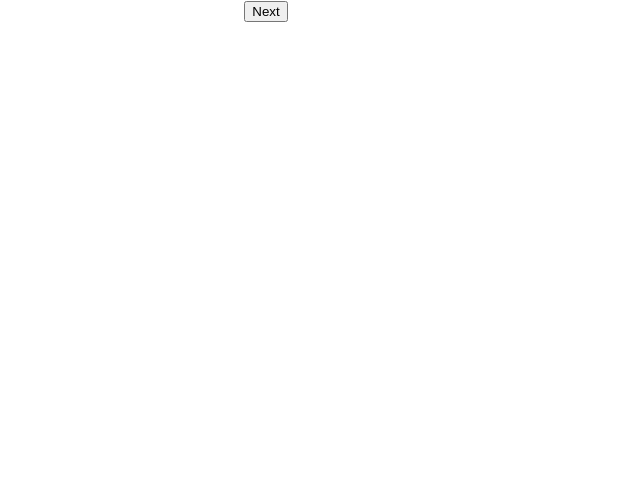
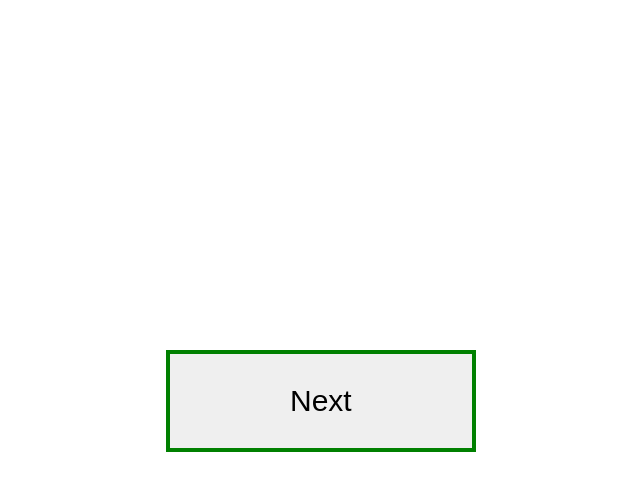
Before and after one commit to julioguzman19/drinkingGame, a React (Create React App) app in the folder my-app/: page / in a window 1280 px wide. Shown: the top 490 px of the page, without its empty margins (374-1014 px from the left). Built offline with nearby package versions, Linux system fonts and the light colour scheme.

Commit message:
Logic and Button working. Next step CSS on drinking rules

```diff
--- a/my-app/src/App.js
+++ b/my-app/src/App.js
@@ -18,17 +18,6 @@ class App extends Component {
     result = questionsArray[chosenArrayElement];
     questionsArray.splice(chosenArrayElement, 1);
     this.setState({ result: result }); //this state of result to the new result
-
-    console.log(
-      "Inside nextQuestion function: " +
-        chosenArrayElement +
-        "||||" +
-        result +
-        "||||" +
-        questionsArray +
-        "|||||||||||||||||||" +
-        this.state.result
-    );
   };
 
   render() {
--- a/my-app/src/components/NextButton/index.js
+++ b/my-app/src/components/NextButton/index.js
@@ -4,8 +4,10 @@ import "./style.css";
 //props to pass in variables and functions from App.js
 function NextButton(props) {
   return (
-    <div>
-      <button onClick={props.nextQuestion}>Next</button>
+    <div class="buttonCenter">
+      <button class="buttonSize" onClick={props.nextQuestion}>
+        Next
+      </button>
     </div>
   );
 }
--- a/my-app/src/components/NextButton/style.css
+++ b/my-app/src/components/NextButton/style.css
@@ -0,0 +1,12 @@
+.buttonCenter {
+  position: fixed;
+  top: 50%;
+  left: 50%;
+  margin-top: -50px;
+  margin-left: -100px;
+}
+.buttonSize {
+  border: 4px solid green;
+  padding: 30px 120px;
+  font-size: 30px;
+}
--- a/my-app/src/pages/Game/Game.js
+++ b/my-app/src/pages/Game/Game.js
@@ -1,11 +1,11 @@
-import React, { Component } from "react";
+import React from "react";
 import "./style.css";
 //import DrinkRule from "../../components/DrinkRule";
 
 function Game(props) {
   return (
-    <div>
-      <div>{props.DrinkRule}</div>
+    <div class="gameCenter">
+      <div class="gameText">{props.DrinkRule}</div>
     </div>
   );
 }
--- a/my-app/src/pages/Game/style.css
+++ b/my-app/src/pages/Game/style.css
@@ -0,0 +1,10 @@
+.gameCenter {
+  position: fixed;
+  top: 50%;
+  left: 50%;
+  margin-top: -50px;
+  margin-left: -100px;
+}
+.gameText {
+  font-size: 320px;
+}
```
Also changed, not shown: my-app/src/components/DrinkRule/index.js (deleted, +0 -10 lines), my-app/src/components/DrinkRule/style.css (deleted).
